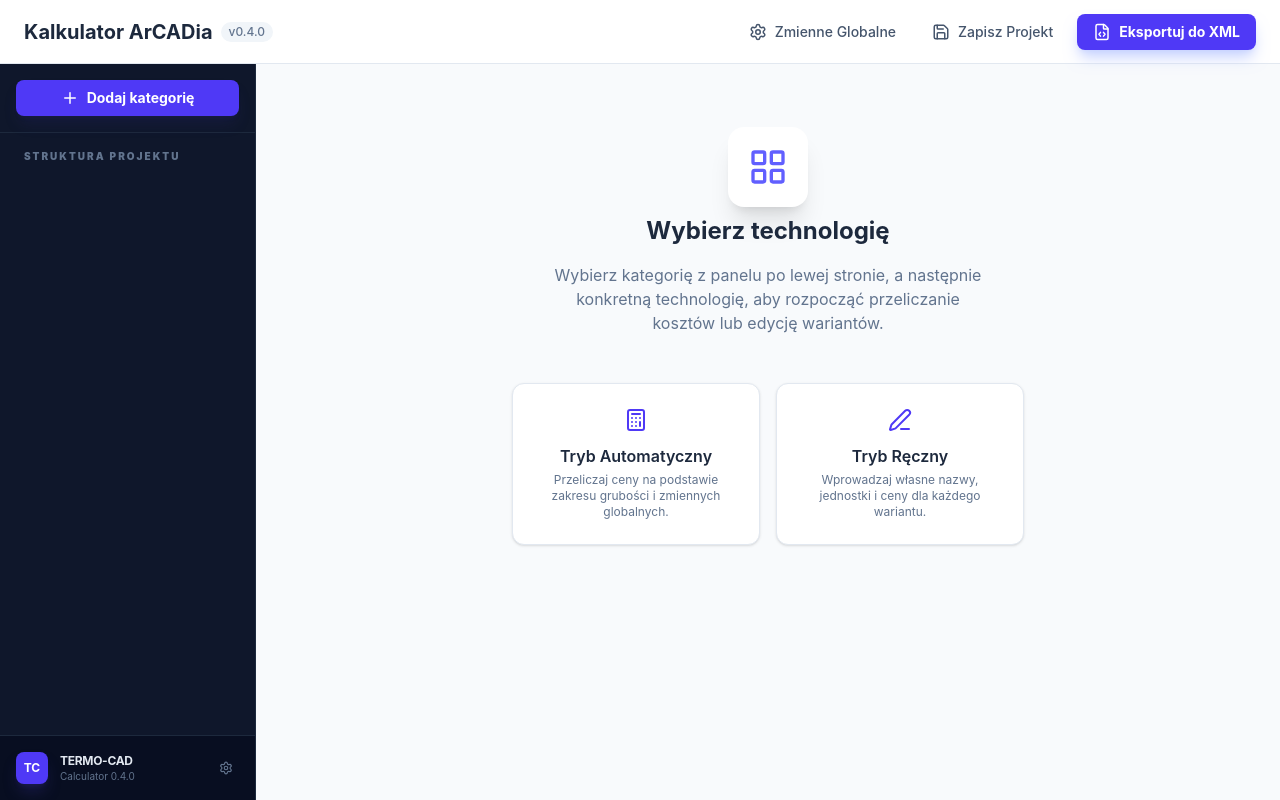
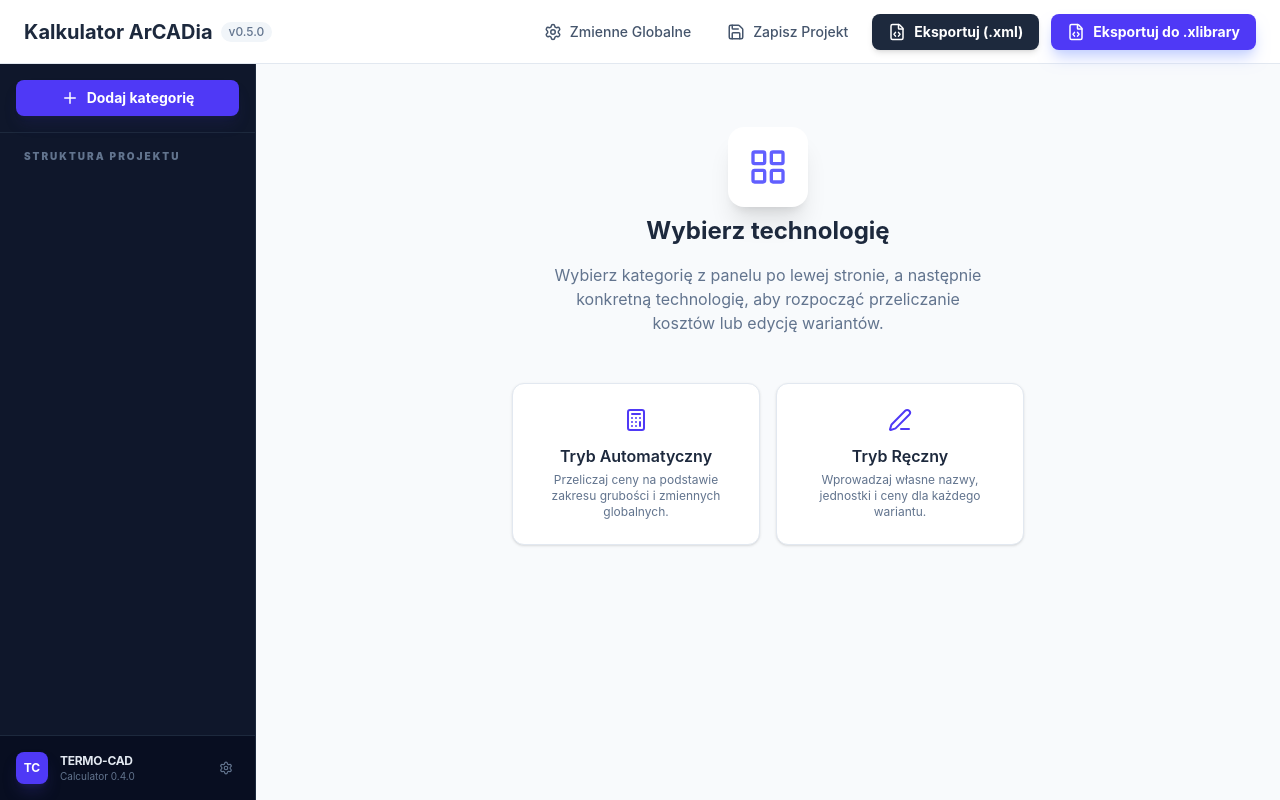
Before and after one commit to AdrianPKrawczyk/TERMOCAD, a React (Vite) app in the folder kalkulator-arcadia/: page / in a window 1280 px wide. Built offline with nearby package versions, Linux system fonts and the light colour scheme.

Commit message:
feat: dodano opcję pakowania i eksportu do pliku z odpowiednim formatem xlibrary

```diff
--- a/kalkulator-arcadia/package.json
+++ b/kalkulator-arcadia/package.json
@@ -11,6 +11,7 @@
   },
   "dependencies": {
     "@tailwindcss/vite": "^4.2.2",
+    "jszip": "^3.10.1",
     "lucide-react": "^1.8.0",
     "react": "^19.2.4",
     "react-dom": "^19.2.4",
--- a/kalkulator-arcadia/src/components/layout/TopBar.tsx
+++ b/kalkulator-arcadia/src/components/layout/TopBar.tsx
@@ -2,7 +2,7 @@ import React, { useState } from 'react';
 import { Settings, Save, FileCode } from 'lucide-react';
 import GlobalSettingsModal from '../settings/GlobalSettingsModal';
 import { useAppStore } from '../../store/useAppStore';
-import { generateXML, downloadXML } from '../../utils/xmlExporter';
+import { generateXML, downloadXML, downloadXLibrary } from '../../utils/xmlExporter';
 
 const TopBar: React.FC = () => {
   const [isSettingsOpen, setIsSettingsOpen] = useState(false);
@@ -14,12 +14,18 @@ const TopBar: React.FC = () => {
     downloadXML(xml, `cennik_arcadia_${date}.xml`);
   };
 
+  const handleExportXLibrary = async () => {
+    const xml = generateXML(categories);
+    const date = new Date().toISOString().split('T')[0];
+    await downloadXLibrary(xml, `cennik_arcadia_${date}.xlibrary`);
+  };
+
   return (
     <>
       <header className="h-16 bg-white border-b border-slate-200 flex items-center justify-between px-6 sticky top-0 z-10">
         <div className="flex items-center gap-2">
           <h1 className="text-xl font-bold text-slate-800">Kalkulator ArCADia</h1>
-          <span className="text-xs bg-slate-100 text-slate-500 px-2 py-0.5 rounded-full font-medium">v0.4.0</span>
+          <span className="text-xs bg-slate-100 text-slate-500 px-2 py-0.5 rounded-full font-medium">v0.5.0</span>
         </div>
 
         <div className="flex items-center gap-3">
@@ -38,10 +44,18 @@ const TopBar: React.FC = () => {
 
           <button
             onClick={handleExportXML}
+            className="flex items-center gap-2 px-4 py-2 bg-slate-800 hover:bg-slate-900 text-white font-bold rounded-lg shadow-md transition-all transform active:scale-95 text-sm"
+          >
+            <FileCode size={18} />
+            <span>Eksportuj (.xml)</span>
+          </button>
+
+          <button
+            onClick={handleExportXLibrary}
             className="flex items-center gap-2 px-4 py-2 bg-indigo-600 hover:bg-indigo-700 text-white font-bold rounded-lg shadow-lg shadow-indigo-200 transition-all transform active:scale-95 text-sm"
           >
             <FileCode size={18} />
-            <span>Eksportuj do XML</span>
+            <span>Eksportuj do .xlibrary</span>
           </button>
         </div>
       </header>
--- a/kalkulator-arcadia/src/utils/xmlExporter.ts
+++ b/kalkulator-arcadia/src/utils/xmlExporter.ts
@@ -1,4 +1,5 @@
 import type { Category } from '../store/useAppStore';
+import JSZip from 'jszip';
 
 /**
  * Generuje plik XML kompatybilny z ArCADia-TERMO na podstawie stanu kategorii.
@@ -76,3 +77,21 @@ export const downloadXML = (xmlString: string, filename: string = 'cennik_arcadi
   document.body.removeChild(link);
   URL.revokeObjectURL(url);
 };
+
+/**
+ * Wyzwala pobieranie pliku .xlibrary (spakowany data.xml jako zip)
+ */
+export const downloadXLibrary = async (xmlString: string, filename: string = 'cennik_arcadia.xlibrary') => {
+  const zip = new JSZip();
+  zip.file('data.xml', xmlString);
+
+  const content = await zip.generateAsync({ type: 'blob' });
+  const url = URL.createObjectURL(content);
+  const link = document.createElement('a');
+  link.href = url;
+  link.download = filename;
+  document.body.appendChild(link);
+  link.click();
+  document.body.removeChild(link);
+  URL.revokeObjectURL(url);
+};
```
Also changed, not shown: 1 other file (tests, documents, lock files or other folders).
